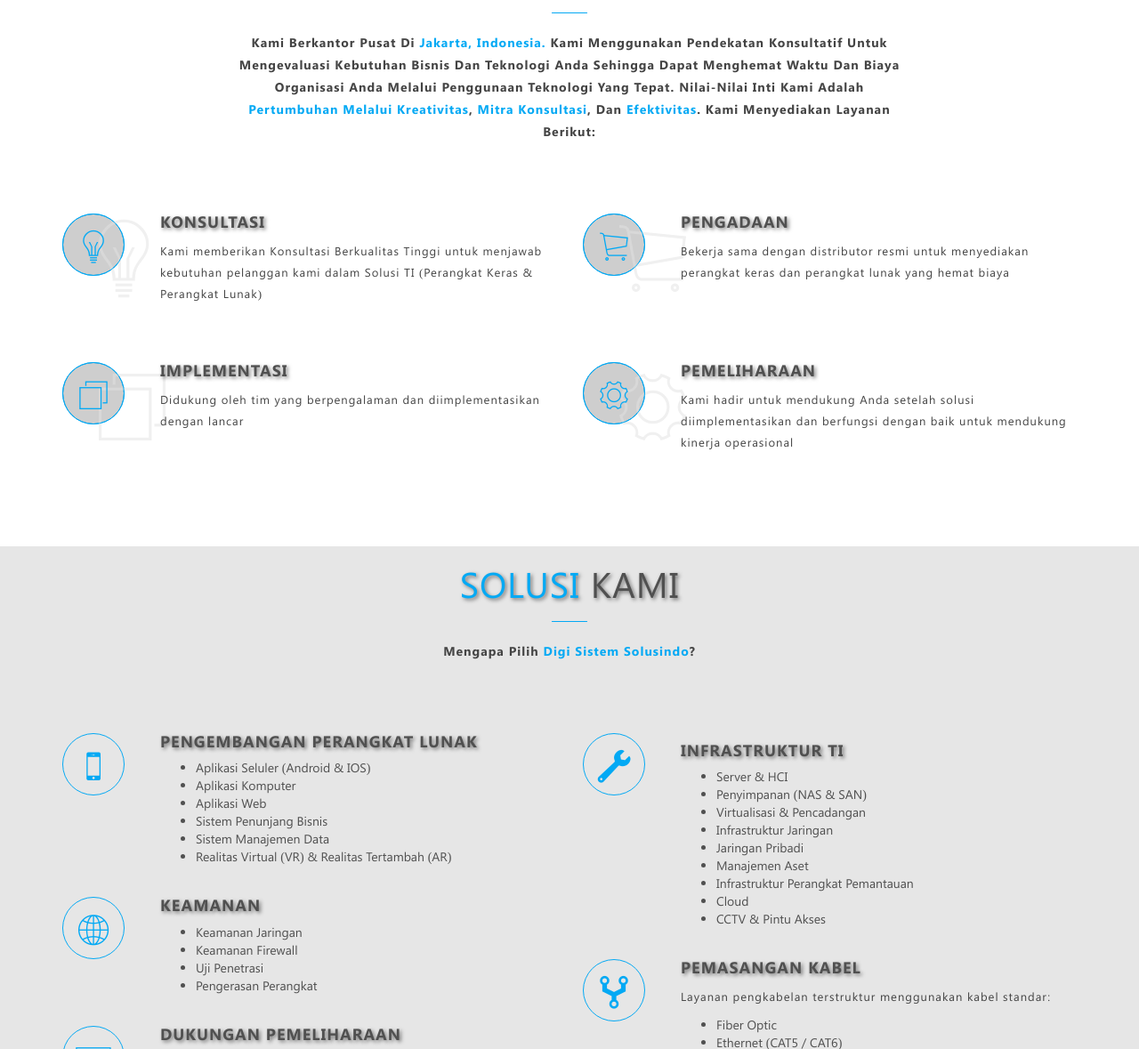
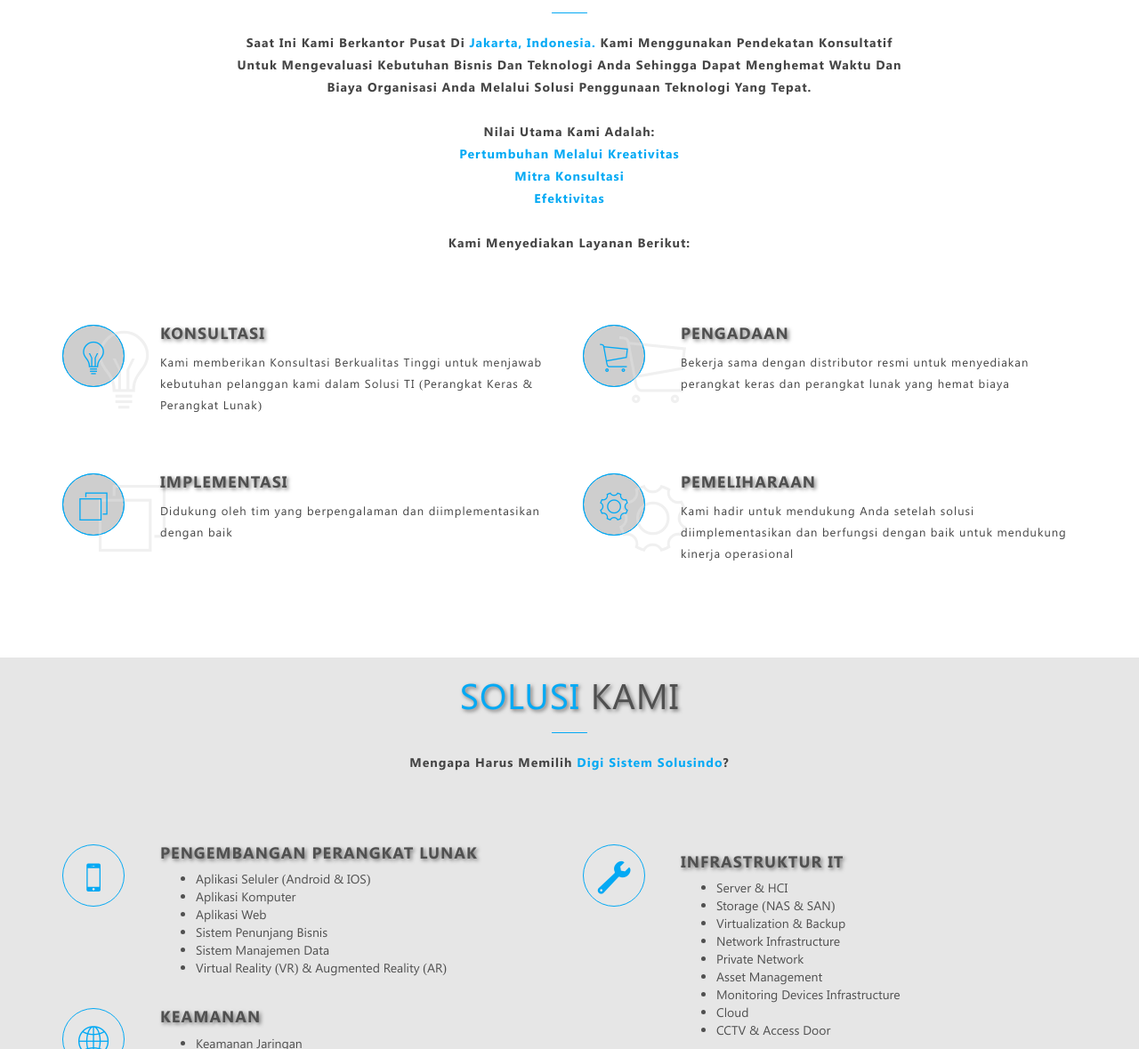
Before and after one commit to kemem69/digi-sistem, a plain HTML site: page index.html in a window 1280 px wide. Shown: the part 970-2149 px from the top of the page at 89% size. Drawn offline with Linux system fonts and the light colour scheme; files whose address does not match are found by name.

Commit message:
wordings

```diff
--- a/index.html
+++ b/index.html
@@ -77,7 +77,7 @@
           </div>
           <div class="tp-caption slider-caption" data-x="center" data-y="center" data-voffset="40" data-speed="500"
             data-start="1800" data-easing="Power4.easeInOut" data-captionhidden="on" id="slider-1">
-            Dibentuk oleh tim pengembang Perangkat Lunak TI, Infrastruktur TI, dan konsultan Keamanan TI yang
+            Dibentuk oleh tim pengembang Perangkat Lunak IT, Infrastruktur IT, dan Konsultan Keamanan IT yang
             berpengalaman
           </div>
           <div class="tp-caption slider-button scroll-to" data-x="center" data-y="center" data-voffset="120"
@@ -94,7 +94,7 @@
           </div>
           <div class="tp-caption slider-caption" data-x="center" data-y="center" data-voffset="40" data-speed="500"
             data-start="1800" data-easing="Power4.easeInOut" data-captionhidden="on" id="slider-2">
-            Memiliki tim profesional yang berpengalaman, tujuan kami adalah melayani pelanggan kami dengan solusi yang
+            Dengan tim profesional yang berpengalaman, tujuan kami adalah melayani pelanggan kami dengan solusi yang
             efektif dan dapat diandalkan
           </div>
           <div class="tp-caption slider-button scroll-to" data-x="center" data-y="center" data-voffset="120"
@@ -118,15 +118,15 @@
             <!-- </div> -->
             <span class="border-line"></span>
             <p class="lead subtitle-caption" id="about-caption">
-              Kami berkantor pusat di
-              <span class="colored-text">jakarta, indonesia.</span> Kami menggunakan Pendekatan Konsultatif untuk
-              mengevaluasi
-              kebutuhan bisnis dan teknologi Anda sehingga dapat menghemat waktu dan biaya organisasi Anda melalui
-              penggunaan
-              teknologi yang tepat. Nilai-nilai inti kami adalah
-              <span class="colored-text">Pertumbuhan melalui kreativitas</span>,
-              <span class="colored-text">Mitra Konsultasi</span>, dan
-              <span class="colored-text">Efektivitas</span>. Kami menyediakan layanan berikut:
+              Saat ini kami berkantor pusat di
+              <span class="colored-text">jakarta, indonesia.</span> Kami menggunakan pendekatan konsultatif untuk
+              mengevaluasi kebutuhan bisnis dan teknologi Anda sehingga dapat menghemat waktu dan biaya organisasi Anda
+              melalui solusi penggunaan teknologi yang tepat.<br><br>
+              Nilai utama kami adalah:<br>
+              <span class="colored-text">Pertumbuhan melalui kreativitas</span><br>
+              <span class="colored-text">Mitra Konsultasi</span><br>
+              <span class="colored-text">Efektivitas</span><br><br>
+              Kami menyediakan layanan berikut:
             </p>
           </div>
         </div>
@@ -175,7 +175,7 @@
             </div>
             <div class="features-text-right" id="service-3">
               <h3 class="shadow segoe-bold">Implementasi</h3>
-              <p>Didukung oleh tim yang berpengalaman dan diimplementasikan dengan lancar</p>
+              <p>Didukung oleh tim yang berpengalaman dan diimplementasikan dengan baik</p>
             </div>
           </div>
         </div>
@@ -304,7 +304,7 @@
             </div>
             <span class="border-line"></span>
             <p class="lead subtitle-caption" id="solution-caption">
-              Mengapa pilih <span class="colored-text">Digi Sistem Solusindo</span>?
+              Mengapa harus memilih <span class="colored-text">Digi Sistem Solusindo</span>?
             </p>
           </div>
         </div>
@@ -323,7 +323,7 @@
                 <li>Aplikasi Web</li>
                 <li>Sistem Penunjang Bisnis</li>
                 <li>Sistem Manajemen Data</li>
-                <li>Realitas Virtual (VR) & Realitas Tertambah (AR)</li>
+                <li>Virtual Reality (VR) & Augmented Reality (AR)</li>
               </ul>
             </div>
           </div>
@@ -337,7 +337,7 @@
                 <li>Keamanan Jaringan</li>
                 <li>Keamanan Firewall</li>
                 <li>Uji Penetrasi</li>
-                <li>Pengerasan Perangkat</li>
+                <li>Hardening</li>
               </ul>
             </div>
           </div>
@@ -363,17 +363,17 @@
             </div>
             <div class="features-text-right" id="solution-4">
               <h3 class="shadow segoe-bold">
-                <h3 class="shadow segoe-bold">Infrastruktur TI</h3>
+                <h3 class="shadow segoe-bold">Infrastruktur IT</h3>
                 <ul>
                   <li>Server & HCI</li>
-                  <li>Penyimpanan (NAS & SAN)</li>
-                  <li>Virtualisasi & Pencadangan</li>
-                  <li>Infrastruktur Jaringan</li>
-                  <li>Jaringan Pribadi</li>
-                  <li>Manajemen Aset</li>
-                  <li>Infrastruktur Perangkat Pemantauan</li>
+                  <li>Storage (NAS & SAN)</li>
+                  <li>Virtualization & Backup</li>
+                  <li>Network Infrastructure</li>
+                  <li>Private Network</li>
+                  <li>Asset Management</li>
+                  <li>Monitoring Devices Infrastructure</li>
                   <li>Cloud</li>
-                  <li>CCTV & Pintu Akses</li>
+                  <li>CCTV & Access Door</li>
                 </ul>
             </div>
           </div>
@@ -382,7 +382,7 @@
               <i class="ion-network front-icon"></i>
             </div>
             <div class="features-text-right" id="solution-5">
-              <h3 class="shadow segoe-bold">Pemasangan Kabel</h3>
+              <h3 class="shadow segoe-bold">Instalasi Kabel</h3>
               <p>Layanan pengkabelan terstruktur menggunakan kabel standar:</p>
               <ul>
                 <li>Fiber Optic</li>
@@ -605,7 +605,7 @@
               <div class="overlay">
                 <span class="overlaycolor"></span>
                 <div class="overlayinfo" style="margin-top: -11px">
-                  <h6 id="project-5">Realitas Virtual</h6>
+                  <h6 id="project-5">Virtual Reality</h6>
                 </div>
               </div>
             </div>
@@ -637,7 +637,6 @@
               <h1>Referensi <span class="colored-text">Pelanggan</span></h1>
             </div>
             <span class="border-line"></span>
-            <p class="lead subtitle-caption" id="customer-caption">Beberapa pelanggan kami yang senang:</p>
           </div>
         </div>
       </div>
@@ -882,7 +881,7 @@
         document.getElementById("slider-2").innerHTML = "Houses a team of experienced professional, our goal is to serve our customer with effective and reliable solution";
         document.getElementById("see-more-1").innerHTML = "See more";
         document.getElementById("see-more-2").innerHTML = "See more";
-        document.getElementById("about-caption").innerHTML = `We are a based in <span class="colored-text">jakarta, indonesia.</span> We use Consultative Approach to evaluate your business and technology needs hence can save your organization time and cost through better use of appropriate technology. Our core values are <span class="colored-text">Growth through creativity</span>, <span class="colored-text">Consulting Partner</span>, and <span class="colored-text">Effectiveness</span>. We provide these services:`;
+        document.getElementById("about-caption").innerHTML = `We are a based in <span class="colored-text">jakarta, indonesia.</span> We use Consultative Approach to evaluate your business and technology needs hence can save your organization time and cost through better use of appropriate technology.<br><br>Our core values are:<br><span class="colored-text">Growth through creativity</span><br><span class="colored-text">Consulting Partner</span><br><span class="colored-text">Effectivity</span><br><br>We provide these services:`;
         document.getElementById("service-1").innerHTML = `<h3 class="shadow segoe-bold">Consultation</h3><p>We deliver High Quality Consulting to address the needs of our customers in IT Solution (Hardware & Software)</p>`;
         document.getElementById("service-2").innerHTML = `<h3 class="shadow segoe-bold">Procurement</h3><p>Working closely with Principal and authorized distributors toprovide cost effective hardware and Software</p>`;
         document.getElementById("service-3").innerHTML = `<h3 class="shadow segoe-bold">Implementation</h3><p>Supported by experienced team and implemented seamlessly</p>`;
@@ -903,7 +902,6 @@
         document.getElementById("project-5").innerHTML = "Virtual Reality";
         document.getElementById("project-6").innerHTML = "HR Management Systems";
         document.getElementById("customer-title").innerHTML = `<h1><span class="colored-text">Customers</span> Reference</h1>`;
-        document.getElementById("customer-caption").innerHTML = `Some of our happy customers:`;
         document.getElementById("contact-title").innerHTML = `Contact Us`;
         document.getElementById("footer-caption").innerHTML = `Technology Solution at Your Service`;
         document.getElementById("copyright").innerHTML = `&copy; Copyright 2025. PT. Digi Sistem Solusindo`;
@@ -916,32 +914,31 @@
         document.getElementById("nav-customer").innerHTML = "Pelanggan";
         document.getElementById("nav-contact").innerHTML = "Kontak Kami";
         document.getElementById("nav-lang").innerHTML = "English";
-        document.getElementById("slider-1").innerHTML = "Dibentuk oleh tim pengembang Perangkat Lunak TI, Infrastruktur TI, dan konsultan Keamanan TI yang berpengalaman";
-        document.getElementById("slider-2").innerHTML = "Memiliki tim profesional yang berpengalaman, tujuan kami adalah melayani pelanggan kami dengan solusi yang efektif dan dapat diandalkan";
+        document.getElementById("slider-1").innerHTML = "Dibentuk oleh tim pengembang Perangkat Lunak IT, Infrastruktur IT, dan Konsultan Keamanan IT yang berpengalaman";
+        document.getElementById("slider-2").innerHTML = "Dengan tim profesional yang berpengalaman, tujuan kami adalah melayani pelanggan kami dengan solusi yang efektif dan dapat diandalkan";
         document.getElementById("see-more-1").innerHTML = "Lihat lebih lanjut";
         document.getElementById("see-more-2").innerHTML = "Lihat lebih lanjut";
-        document.getElementById("about-caption").innerHTML = `Kami berkantor pusat di <span class="colored-text">jakarta, indonesia.</span> Kami menggunakan Pendekatan Konsultatif untuk mengevaluasi kebutuhan bisnis dan teknologi Anda sehingga dapat menghemat waktu dan biaya organisasi Anda melalui penggunaan teknologi yang tepat. Nilai-nilai inti kami adalah <span class="colored-text">Pertumbuhan melalui kreativitas</span>, <span class="colored-text">Mitra Konsultasi</span>, dan <span class="colored-text">Efektivitas</span>. Kami menyediakan layanan berikut:`;
+        document.getElementById("about-caption").innerHTML = `Saat ini kami berkantor pusat di <span class="colored-text">jakarta, indonesia.</span> Kami menggunakan pendekatan konsultatif untuk mengevaluasi kebutuhan bisnis dan teknologi Anda sehingga dapat menghemat waktu dan biaya organisasi Anda melalui solusi penggunaan teknologi yang tepat.<br><br>Nilai utama kami adalah:<br><span class="colored-text">Pertumbuhan melalui kreativitas</span><br><span class="colored-text">Mitra Konsultasi</span><br><span class="colored-text">Efektivitas</span><br><br>Kami menyediakan layanan berikut:`;
         document.getElementById("service-1").innerHTML = `<h3 class="shadow segoe-bold">Konsultasi</h3><p>Kami memberikan Konsultasi Berkualitas Tinggi untuk menjawab kebutuhan pelanggan kami dalam Solusi TI (Perangkat Keras & Perangkat Lunak)</p>`;
         document.getElementById("service-2").innerHTML = `<h3 class="shadow segoe-bold">Pengadaan</h3><p>Bekerja sama dengan distributor resmi untuk menyediakan perangkat keras dan perangkat lunak yang hemat biaya</p>`;
-        document.getElementById("service-3").innerHTML = `<h3 class="shadow segoe-bold">Implementasi</h3><p>Didukung oleh tim yang berpengalaman dan diimplementasikan dengan lancar</p>`;
+        document.getElementById("service-3").innerHTML = `<h3 class="shadow segoe-bold">Implementasi</h3><p>Didukung oleh tim yang berpengalaman dan diimplementasikan dengan baik</p>`;
         document.getElementById("service-4").innerHTML = `<h3 class="shadow segoe-bold">Pemeliharaan</h3><p>Kami hadir untuk mendukung Anda setelah solusi diimplementasikan dan berfungsi dengan baik untuk mendukung kinerja operasional</p>`;
         document.getElementById("solution-title").innerHTML = `<h1><span class="colored-text">Solusi</span> Kami</h1>`;
-        document.getElementById("solution-caption").innerHTML = `Mengapa pilih <span class="colored-text">Digi Sistem Solusindo</span>?`;
-        document.getElementById("solution-1").innerHTML = `<h3 class="shadow segoe-bold">Pengembangan Perangkat Lunak</h3><ul><li>Aplikasi Seluler (Android & IOS)</li><li>Aplikasi Komputer</li><li>Aplikasi Web</li><li>Sistem Penunjang Bisnis</li><li>Sistem Manajemen Data</li><li>Realitas Virtual (VR) & Realitas Tertambah (AR)</li></ul>`;
-        document.getElementById("solution-2").innerHTML = `<h3 class="shadow segoe-bold">Keamanan</h3><ul><li>Keamanan Jaringan</li><li>Keamanan Firewall</li><li>Uji Penetrasi</li><li>Pengerasan Perangkat</li></ul>`;
+        document.getElementById("solution-caption").innerHTML = `Mengapa harus memilih <span class="colored-text">Digi Sistem Solusindo</span>?`;
+        document.getElementById("solution-1").innerHTML = `<h3 class="shadow segoe-bold">Pengembangan Perangkat Lunak</h3><ul><li>Aplikasi Seluler (Android & IOS)</li><li>Aplikasi Komputer</li><li>Aplikasi Web</li><li>Sistem Penunjang Bisnis</li><li>Sistem Manajemen Data</li><li>Virtual Reality (VR) & Augmented Reality (AR)</li></ul>`;
+        document.getElementById("solution-2").innerHTML = `<h3 class="shadow segoe-bold">Keamanan</h3><ul><li>Keamanan Jaringan</li><li>Keamanan Firewall</li><li>Uji Penetrasi</li><li>Hardening</li></ul>`;
         document.getElementById("solution-3").innerHTML = `<h3 class="shadow segoe-bold">Dukungan Pemeliharaan</h3><ul><li>Pemeliharaan Preventif & Korektif</li><li>Laporan Pemeliharaan & Tinjauan Umum</li><li>Layanan Terkelola</li><li>Bantuan Dukungan Teknis</li></ul>`;
-        document.getElementById("solution-4").innerHTML = `<h3 class="shadow segoe-bold">Infrastruktur TI</h3><ul><li>Server & HCI</li><li>Penyimpanan (NAS & SAN)</li><li>Virtualisasi & Pencadangan</li><li>Infrastruktur Jaringan</li><li>Jaringan Pribadi</li><li>Manajemen Aset</li><li>Infrastruktur Perangkat Pemantauan</li><li>Cloud</li><li>CCTV & Pintu Akses</li></ul>`;
-        document.getElementById("solution-5").innerHTML = `<h3 class="shadow segoe-bold">Pemasangan Kabel</h3><p>Layanan pengkabelan terstruktur menggunakan kabel standar:</p><ul><li>Fiber Optic</li><li>Ethernet (CAT5 / CAT6)</li><li>Twist Pair Cable</li><li>Coaxial Cable</li></ul>`;
+        document.getElementById("solution-4").innerHTML = `<h3 class="shadow segoe-bold">Infrastruktur IT</h3><ul><li>Server & HCI</li><li>Penyimpanan (NAS & SAN)</li><li>Virtualisasi & Pencadangan</li><li>Infrastruktur Jaringan</li><li>Jaringan Pribadi</li><li>Manajemen Aset</li><li>Infrastruktur Perangkat Pemantauan</li><li>Cloud</li><li>CCTV & Pintu Akses</li></ul>`;
+        document.getElementById("solution-5").innerHTML = `<h3 class="shadow segoe-bold">Instalasi Kabel</h3><p>Layanan pengkabelan terstruktur menggunakan kabel standar:</p><ul><li>Fiber Optic</li><li>Ethernet (CAT5 / CAT6)</li><li>Twist Pair Cable</li><li>Coaxial Cable</li></ul>`;
         document.getElementById("project-title").innerHTML = `<h1>Referensi <span class="colored-text">Proyek</span></h1>`;
         document.getElementById("project-caption").innerHTML = `Beberapa proyek yang telah kami kerjakan:`;
         document.getElementById("project-1").innerHTML = "Digitalisasi Data Aplikasi Web";
         document.getElementById("project-2").innerHTML = "Infrastruktur Sistem Kabel";
         document.getElementById("project-3").innerHTML = "Sistem Pengawasan CCTV";
         document.getElementById("project-4").innerHTML = "Layanan Pengujian Penetrasi";
-        document.getElementById("project-5").innerHTML = "Realitas Virtual";
+        document.getElementById("project-5").innerHTML = "Virtual Reality";
         document.getElementById("project-6").innerHTML = "Sistem Manajemen Sumber Daya Manusia";
         document.getElementById("customer-title").innerHTML = `<h1>Referensi <span class="colored-text">Pelanggan</span></h1>`;
-        document.getElementById("customer-caption").innerHTML = `Beberapa pelanggan kami yang senang:`;
         document.getElementById("contact-title").innerHTML = `Kontak Kami`;
         document.getElementById("footer-caption").innerHTML = `Solusi Teknologi Siap Melayani Anda`;
         document.getElementById("copyright").innerHTML = `&copy; Hak Cipta 2025. PT. Digi Sistem Solusindo`;
```
